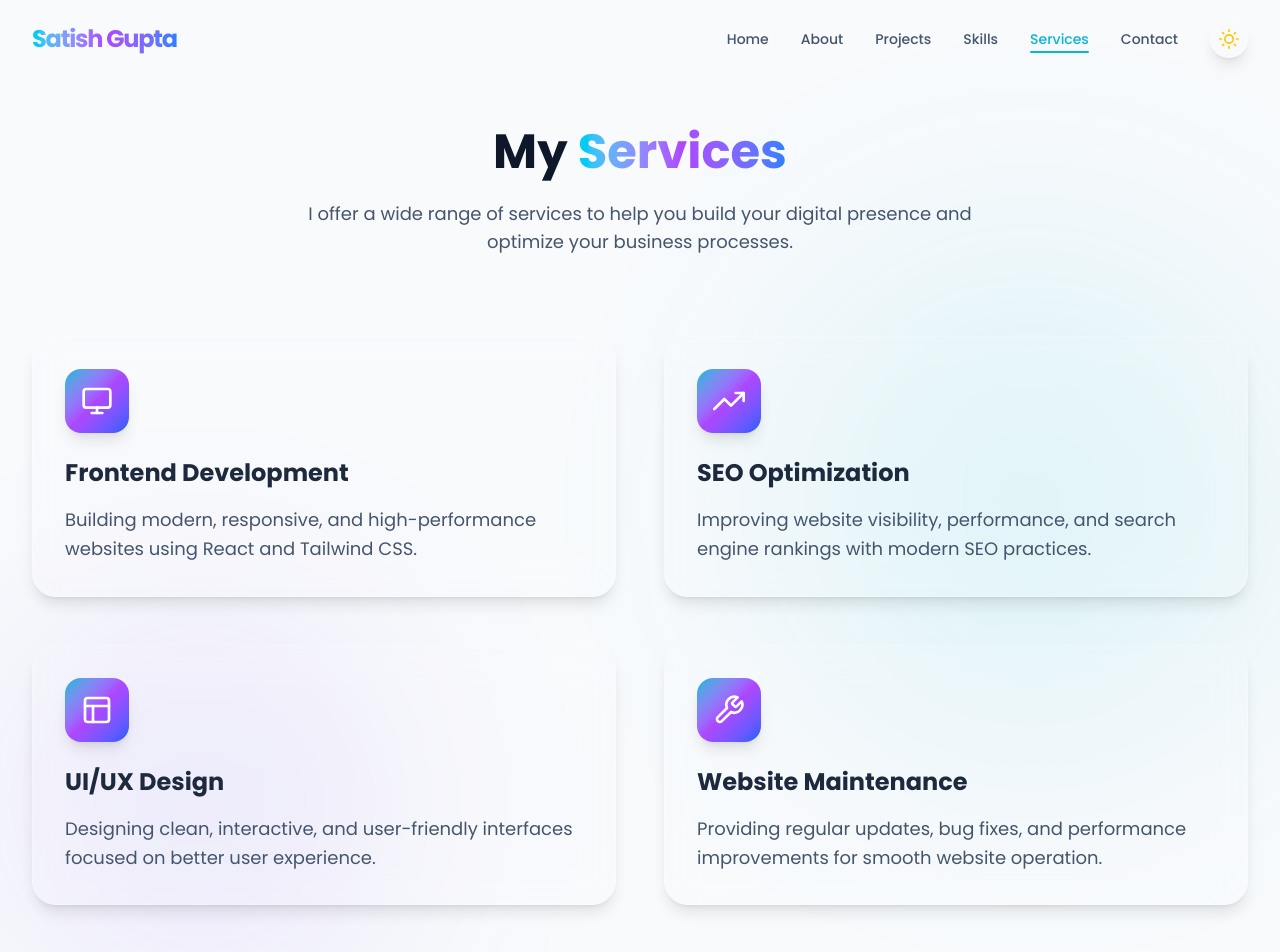
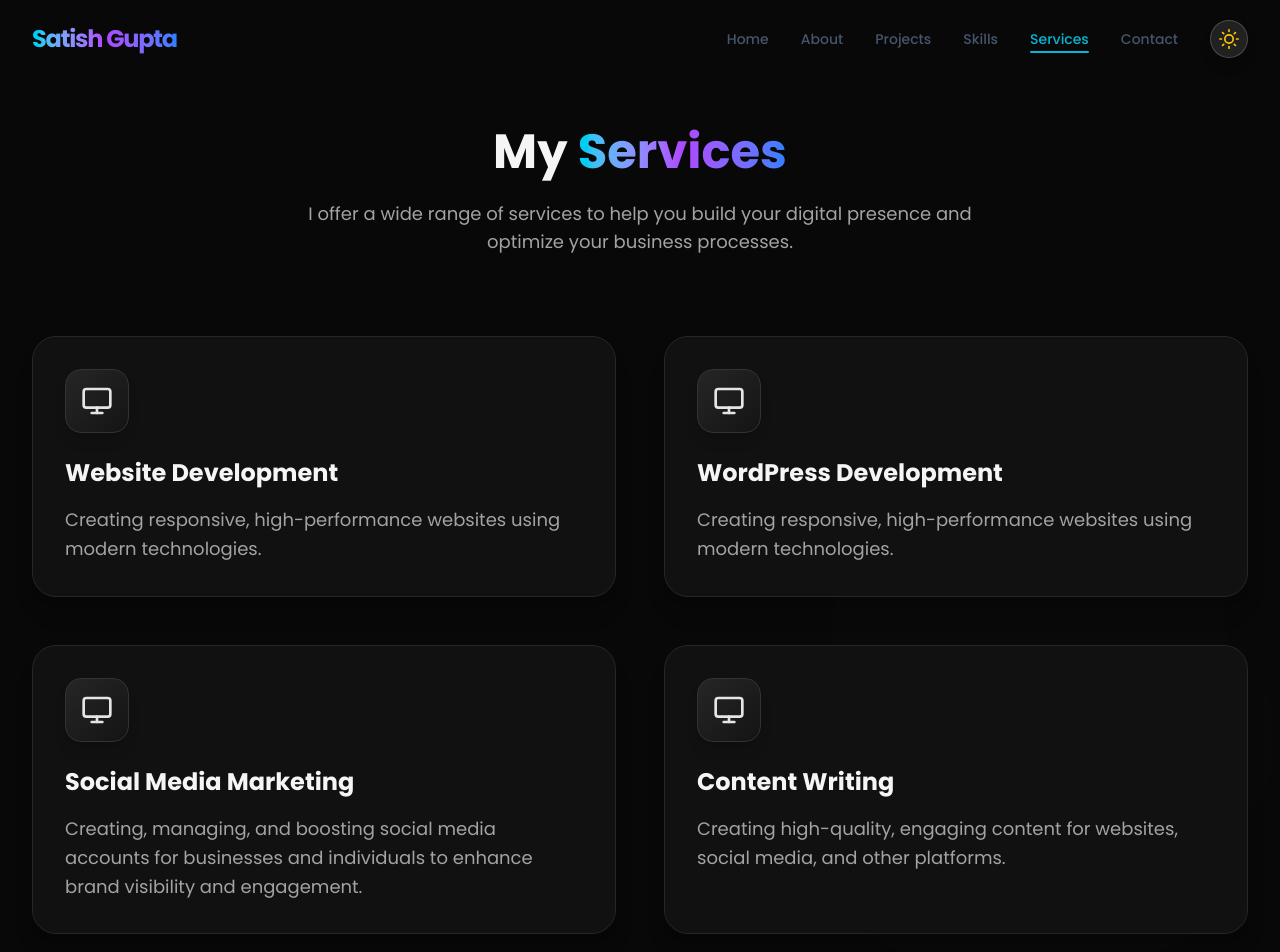
Before and after one commit to Satish1212u/Portfolio, a React (Vite) app: page /services in a window 1280 px wide. Shown: the top 952 px of the page. Built offline with nearby package versions, Linux system fonts and the light colour scheme.

Commit message:
Update services page

```diff
--- a/src/pages/Services.jsx
+++ b/src/pages/Services.jsx
@@ -4,27 +4,57 @@ import { FiMonitor, FiLayout, FiTrendingUp, FiTool } from 'react-icons/fi';
 
 const services = [
   {
-    title: 'Frontend Development',
+    title: 'Website Development',
     description:
-      'Building modern, responsive, and high-performance websites using React and Tailwind CSS.',
+      'Creating responsive, high-performance websites using modern technologies.',
+    icon: <FiMonitor size={32} />
+  },
+  {
+    title: 'WordPress Development',
+    description:
+      'Creating responsive, high-performance websites using modern technologies.',
+    icon: <FiMonitor size={32} />
+  },
+  {
+    title: 'Social Media Marketing',
+    description:
+      'Creating, managing, and boosting social media accounts for businesses and individuals to enhance brand visibility and engagement.',
+    icon: <FiMonitor size={32} />
+  },
+  {
+    title: 'Content Writing',
+    description:
+      'Creating high-quality, engaging content for websites, social media, and other platforms.',
+    icon: <FiMonitor size={32} />
+  },
+  {
+    title: 'AI Chatbot',
+    description:
+      'Creating AI chatbots for businesses to enhance customer service.',
+    icon: <FiMonitor size={32} />
+  },
+  {
+    title: 'AI Automations',
+    description:
+      'Creating AI Automations for businesses to enhance productivity.',
     icon: <FiMonitor size={32} />
   },
   {
     title: 'SEO Optimization',
     description:
-      'Improving website visibility, performance, and search engine rankings with modern SEO practices.',
+      'Enhancing website visibility, performance, and search engine rankings with modern SEO strategies.',
     icon: <FiTrendingUp size={32} />
   },
   {
     title: 'UI/UX Design',
     description:
-      'Designing clean, interactive, and user-friendly interfaces focused on better user experience.',
+      'Creating intuitive, visually appealing interfaces that prioritize user experience.',
     icon: <FiLayout size={32} />
   },
   {
     title: 'Website Maintenance',
     description:
-      'Providing regular updates, bug fixes, and performance improvements for smooth website operation.',
+      'Offering regular updates, bug fixes, and performance improvements for seamless website operation.',
     icon: <FiTool size={32} />
   }
 ];
@@ -35,18 +65,18 @@ const Services = () => {
       initial={{ opacity: 0 }}
       animate={{ opacity: 1 }}
       exit={{ opacity: 0 }}
-      className="w-full flex flex-col pt-32 pb-24 relative overflow-hidden"
+      className="w-full flex flex-col pt-32 pb-24 relative overflow-hidden bg-[#080808]"
     >
       {/* Background elements */}
-      <div className="absolute top-1/4 right-0 w-[500px] h-[500px] bg-primary/10 rounded-full blur-[120px] pointer-events-none" />
-      <div className="absolute bottom-0 left-0 w-[400px] h-[400px] bg-secondary/10 rounded-full blur-[100px] pointer-events-none" />
+      <div className="absolute top-1/4 right-0 w-[500px] h-[500px] bg-white/[0.015] rounded-full blur-[140px] pointer-events-none" />
+      <div className="absolute bottom-0 left-0 w-[400px] h-[400px] bg-white/[0.01] rounded-full blur-[120px] pointer-events-none" />
 
       <div className="max-w-7xl mx-auto px-4 sm:px-6 lg:px-8 w-full relative z-10">
         <div className="text-center mb-20">
           <motion.h1
             initial={{ y: -20, opacity: 0 }}
             animate={{ y: 0, opacity: 1 }}
-            className="text-4xl md:text-5xl font-bold mb-6 text-slate-900 dark:text-white"
+            className="text-4xl md:text-5xl font-bold mb-6 text-[#F5F5F5]"
           >
             My <span className="text-gradient">Services</span>
           </motion.h1>
@@ -54,7 +84,7 @@ const Services = () => {
             initial={{ y: -20, opacity: 0 }}
             animate={{ y: 0, opacity: 1 }}
             transition={{ delay: 0.1 }}
-            className="text-lg text-slate-600 dark:text-slate-400 max-w-2xl mx-auto"
+            className="text-lg text-[#A3A3A3] max-w-2xl mx-auto"
           >
             I offer a wide range of services to help you build your digital presence and optimize your business processes.
           </motion.p>
@@ -68,13 +98,13 @@ const Services = () => {
               whileInView={{ opacity: 1, y: 0 }}
               viewport={{ once: true }}
               transition={{ duration: 0.5, delay: index * 0.1 }}
-              className="glass p-8 rounded-3xl border border-slate-200 dark:border-white/10 hover:-translate-y-2 hover:shadow-2xl hover:shadow-primary/20 transition-all duration-300 group"
+              className="bg-[#111111] p-8 rounded-3xl border border-[#262626] hover:border-[#525252] hover:-translate-y-2 hover:shadow-2xl hover:shadow-black/50 transition-all duration-300 group shadow-xl"
             >
-              <div className="w-16 h-16 rounded-2xl bg-gradient-custom text-white flex items-center justify-center mb-6 shadow-lg transform group-hover:rotate-6 transition-transform">
+              <div className="w-16 h-16 rounded-2xl bg-gradient-to-br from-[#262626] to-[#141414] border border-[#333333] text-[#E5E5E5] flex items-center justify-center mb-6 shadow-lg transform group-hover:rotate-6 transition-transform">
                 {service.icon}
               </div>
-              <h3 className="text-2xl font-bold text-slate-800 dark:text-white mb-4">{service.title}</h3>
-              <p className="text-slate-600 dark:text-slate-400 leading-relaxed text-lg">
+              <h3 className="text-2xl font-bold text-[#F5F5F5] mb-4">{service.title}</h3>
+              <p className="text-[#A3A3A3] leading-relaxed text-lg">
                 {service.description}
               </p>
             </motion.div>
```
